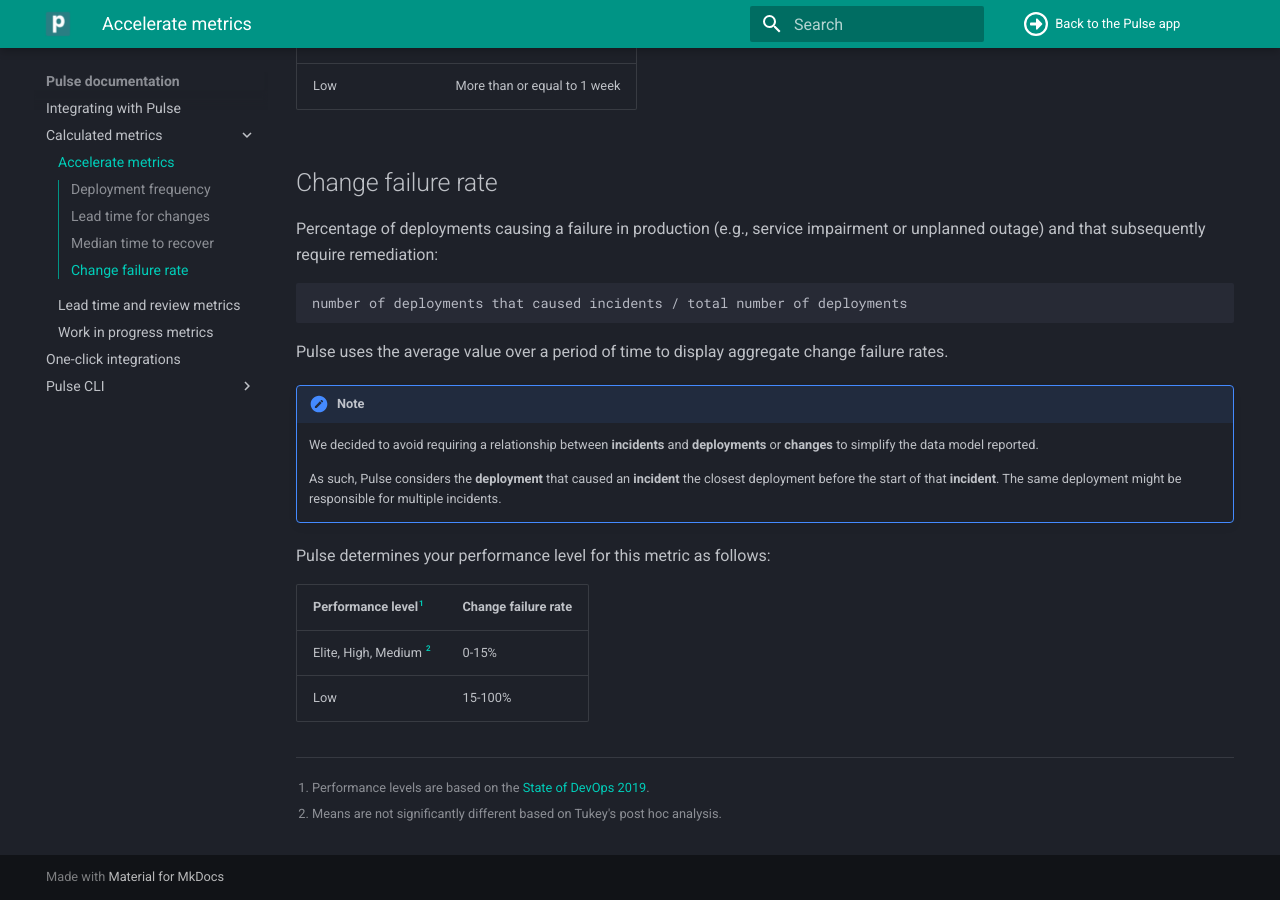
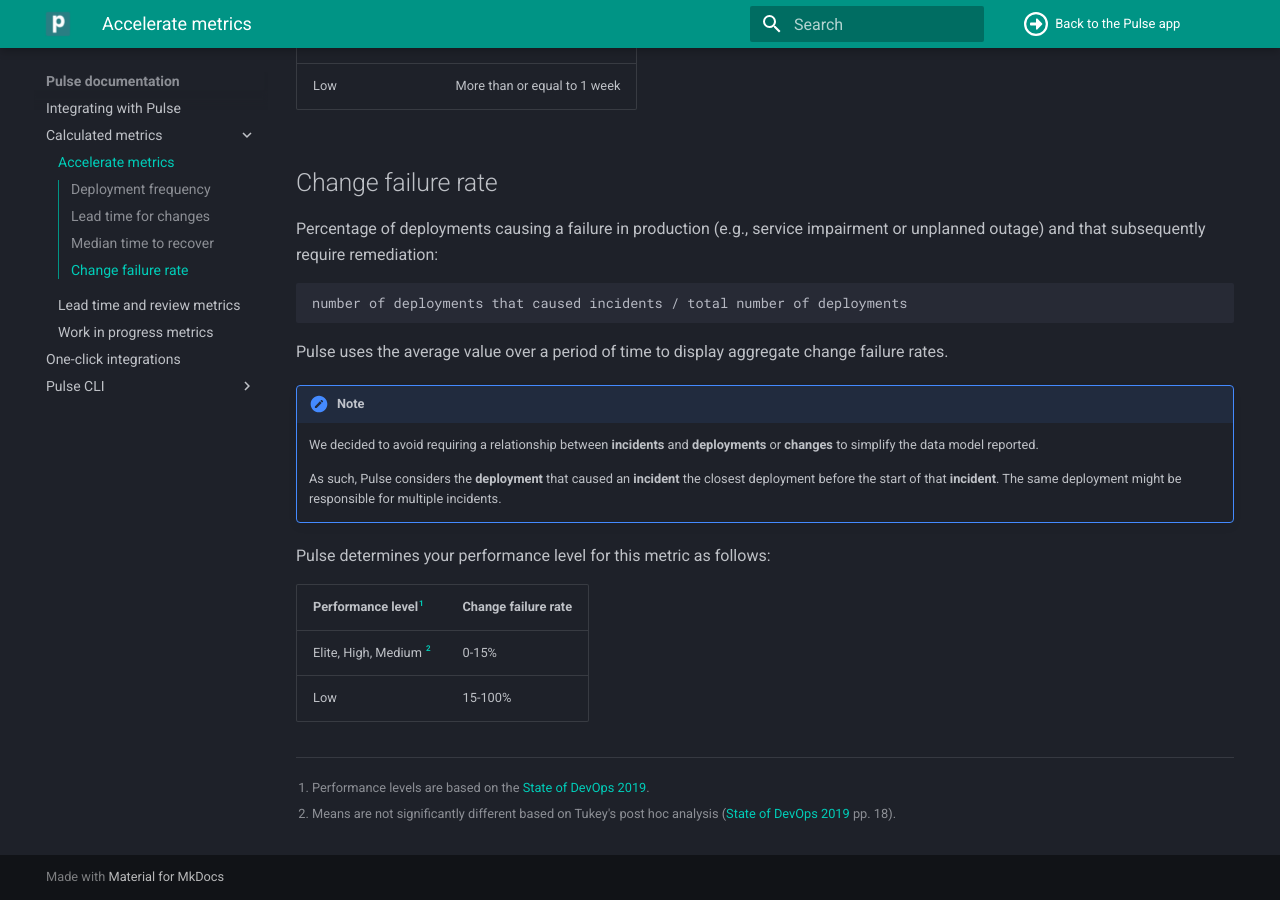
Before and after one commit to codacy/pulse-user-docs, an MkDocs documentation site: the page built from docs/metrics/accelerate.md, in a window 1280 px wide and 900 px high, scrolled down 1883 px. Built offline with MkDocs 1.6.1 and Material for MkDocs 9.7.7, drawn with Linux system fonts in a browser that asks for light colours.

Commit message:
Mention the page of the State of DevOps report where this conclusion comes from
Co-authored-by: Paulo Ribeiro <paulo.ribeiro@codacy.com>

```diff
--- a/docs/metrics/accelerate.md
+++ b/docs/metrics/accelerate.md
@@ -89,4 +89,4 @@
 | Low                      | 15-100%              |
 
 [^1]: Performance levels are based on the [State of DevOps 2019](https://services.google.com/fh/files/misc/state-of-devops-2019.pdf).
-[^2]: Means are not significantly different based on Tukey's post hoc analysis.
+[^2]: Means are not significantly different based on Tukey's post hoc analysis ([State of DevOps 2019](https://services.google.com/fh/files/misc/state-of-devops-2019.pdf) pp. 18).
```
